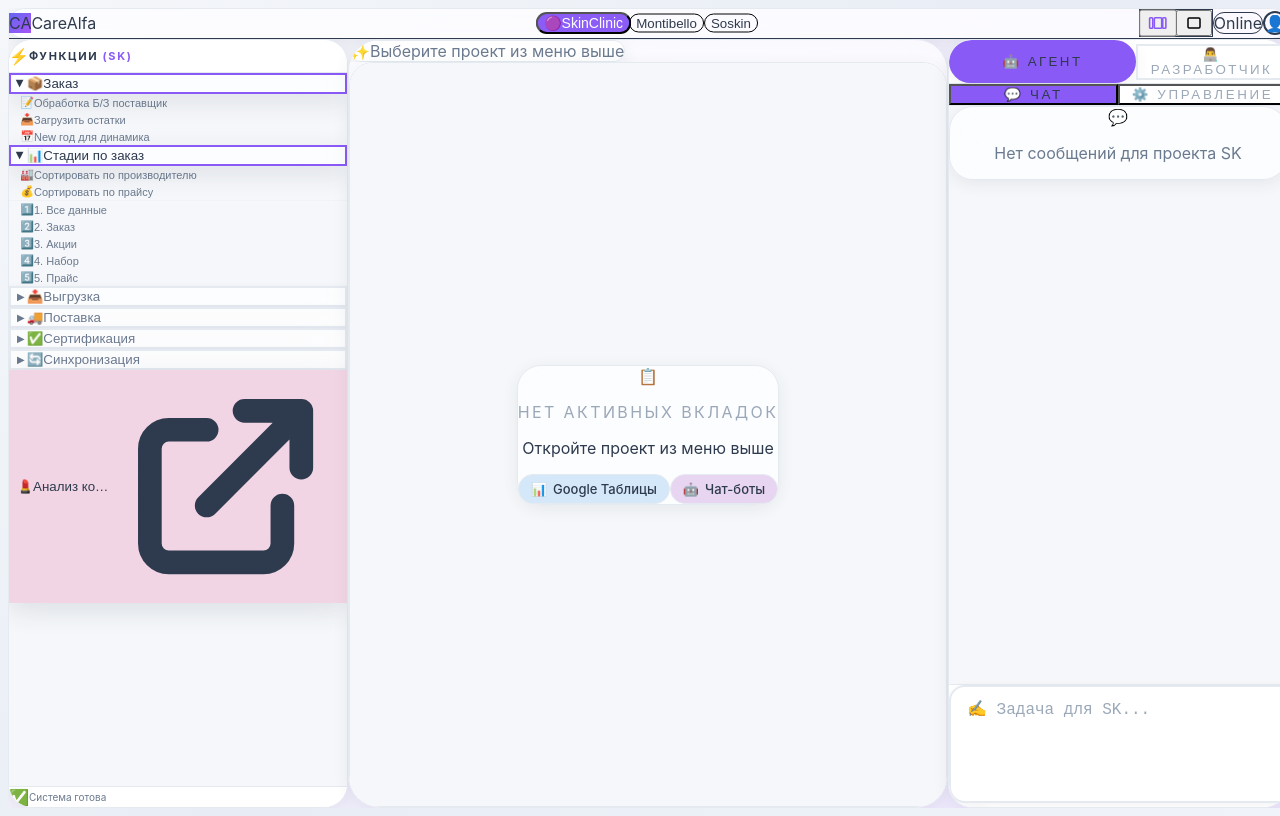
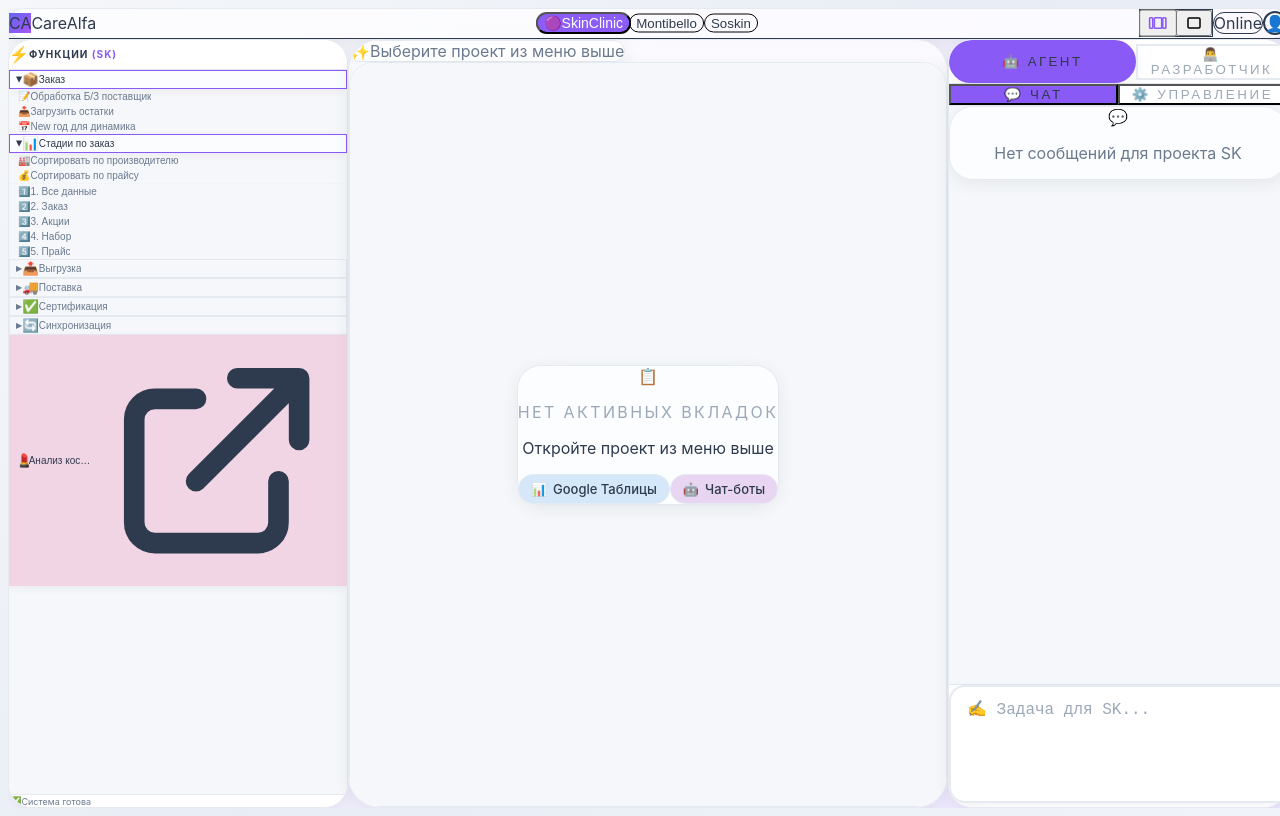
Before and after one commit to alfabeautymarketing-eng/BusinessOS, a Next.js app in the folder client/: page / in a window 1280 px wide. Built offline with nearby package versions, Linux system fonts and the light colour scheme.

Commit message:
auto: update 20251203-205709

```diff
--- a/client/src/components/ScriptRunnerMenu.tsx
+++ b/client/src/components/ScriptRunnerMenu.tsx
@@ -140,7 +140,7 @@ const MENU_DATA: MenuSection[] = [
 ];
 
 export default function ScriptRunnerMenu({ projectId = 'default' }: ScriptRunnerMenuProps) {
-    console.log('🎨 ScriptRunnerMenu v6.0 - ВСЕ СЕКЦИИ С ФОНОМ И БОЛЬШИЕ ОТСТУПЫ');
+    console.log('🎨 ScriptRunnerMenu v7.0 - КОМПАКТНЫЙ ДИЗАЙН');
     const [expandedSections, setExpandedSections] = useState<Set<string>>(new Set(['ORDER', 'ORDER_STAGES']));
     const [expandedSubmenus, setExpandedSubmenus] = useState<Set<string>>(new Set());
 
@@ -168,7 +168,7 @@ export default function ScriptRunnerMenu({ projectId = 'default' }: ScriptRunner
 
     const renderMenuItem = (item: MenuItem, index: number, depth: number = 0) => {
         if (item.separator) {
-            return <div key={`sep-${index}`} className="h-px my-1 mx-2" style={{ background: 'var(--border)', opacity: 0.3 }} />;
+            return <div key={`sep-${index}`} className="h-px my-0.5 mx-2" style={{ background: 'var(--border)', opacity: 0.2 }} />;
         }
 
         if (item.submenu && item.items) {
@@ -177,10 +177,10 @@ export default function ScriptRunnerMenu({ projectId = 'default' }: ScriptRunner
                 <div key={`sub-${index}`} className="mb-0.5">
                     <button
                         onClick={() => toggleSubmenu(item.submenu!)}
-                        className="w-full flex items-center gap-2 px-3 py-1.5 text-[10px] font-medium
+                        className="w-full flex items-center gap-1.5 px-2 py-1 text-[10px] font-medium
                                    transition-all duration-200 rounded-md border"
                         style={{
-                            marginLeft: `${depth * 8 + 4}px`,
+                            marginLeft: `${depth * 6 + 2}px`,
                             color: isExpanded ? 'var(--text-primary)' : 'var(--text-secondary)',
                             backgroundColor: isExpanded ? 'var(--surface-glass)' : 'transparent',
                             borderColor: isExpanded ? 'var(--border)' : 'transparent',
@@ -188,12 +188,11 @@ export default function ScriptRunnerMenu({ projectId = 'default' }: ScriptRunner
                             backdropFilter: isExpanded ? 'blur(10px)' : 'none'
                         }}
                     >
-                        <span className="text-[8px] transition-transform duration-200 flex-shrink-0" style={{
+                        <span className="text-[7px] transition-transform duration-200 flex-shrink-0" style={{
                             display: 'inline-block',
-                            transform: isExpanded ? 'rotate(90deg)' : 'rotate(0deg)',
-                            marginRight: '2px'
+                            transform: isExpanded ? 'rotate(90deg)' : 'rotate(0deg)'
                         }}>▶</span>
-                        <span className="text-xs" style={{ minWidth: '14px', textAlign: 'center' }}>{item.icon}</span>
+                        <span className="text-[10px]" style={{ minWidth: '12px', textAlign: 'center' }}>{item.icon}</span>
                         <span className="truncate flex-1 text-left text-[10px] font-semibold">{item.submenu}</span>
                     </button>
                     {isExpanded && (
@@ -208,10 +207,10 @@ export default function ScriptRunnerMenu({ projectId = 'default' }: ScriptRunner
         return (
             <button
                 key={`item-${index}`}
-                className="w-full flex items-center gap-2 px-3 py-1.5 text-left text-[11px] font-medium
+                className="w-full flex items-center gap-1.5 px-2 py-1 text-left text-[10px] font-medium
                           transition-all duration-150 rounded-md border"
                 style={{
-                    marginLeft: `${depth * 8 + 4}px`,
+                    marginLeft: `${depth * 6 + 2}px`,
                     color: 'var(--text-secondary)',
                     backgroundColor: 'transparent',
                     borderColor: 'transparent'
@@ -232,8 +231,8 @@ export default function ScriptRunnerMenu({ projectId = 'default' }: ScriptRunner
                 }}
                 onClick={() => console.log(`Running: ${item.fn}`)}
             >
-                <span className="text-xs" style={{ minWidth: '14px', textAlign: 'center' }}>{item.icon}</span>
-                <span className="truncate text-[11px] font-medium">{item.label}</span>
+                <span className="text-[10px]" style={{ minWidth: '12px', textAlign: 'center' }}>{item.icon}</span>
+                <span className="truncate text-[10px] font-medium">{item.label}</span>
             </button>
         );
     };
@@ -241,48 +240,47 @@ export default function ScriptRunnerMenu({ projectId = 'default' }: ScriptRunner
     return (
         <div className="flex flex-col h-full w-full select-none text-sm">
             {/* Header */}
-            <div className="flex items-center justify-between px-3 py-2.5 border-b" style={{ borderColor: 'var(--border)', backgroundColor: 'var(--surface)' }}>
-                <div className="flex items-center gap-2">
-                    <div className="h-1.5 w-1.5 rounded-full" style={{ backgroundColor: 'var(--primary)', boxShadow: '0 0 8px var(--primary)' }} />
-                    <span className="text-base">⚡</span>
-                    <h2 className="text-[11px] font-bold tracking-[0.15em] uppercase" style={{ color: 'var(--text-primary)' }}>
+            <div className="flex items-center justify-between px-2 py-1.5 border-b" style={{ borderColor: 'var(--border)', backgroundColor: 'var(--surface)' }}>
+                <div className="flex items-center gap-1.5">
+                    <div className="h-1 w-1 rounded-full" style={{ backgroundColor: 'var(--primary)', boxShadow: '0 0 6px var(--primary)' }} />
+                    <span className="text-xs">⚡</span>
+                    <h2 className="text-[10px] font-bold tracking-[0.1em] uppercase" style={{ color: 'var(--text-primary)' }}>
                         Функции <span style={{ color: 'var(--primary)' }}>({projectId === 'default' ? 'SK' : projectId.toUpperCase()})</span>
                     </h2>
                 </div>
             </div>
 
             {/* Script Tree */}
-            <div className="flex-1 overflow-y-auto custom-scrollbar py-1.5" style={{ backgroundColor: 'var(--background)' }}>
+            <div className="flex-1 overflow-y-auto custom-scrollbar py-1" style={{ backgroundColor: 'var(--background)' }}>
                 {MENU_DATA.map((section) => {
                     const isExpanded = expandedSections.has(section.id);
                     const isSpecial = section.special;
 
                     return (
-                        <div key={section.id} className="mb-2 mx-2">
+                        <div key={section.id} className="mb-1 mx-1.5">
                             <button
                                 onClick={() => isSpecial ? window.open('http://localhost:3001', '_blank') : toggleSection(section.id)}
-                                className={`w-full flex items-center gap-3 px-4 py-2.5 text-sm font-semibold
-                                           transition-all duration-200 rounded-xl border-2`}
+                                className={`w-full flex items-center gap-1.5 px-2 py-1.5 text-xs font-semibold
+                                           transition-all duration-200 rounded-lg border`}
                                 style={{
                                     color: isSpecial ? 'var(--text-primary)' : isExpanded ? 'var(--text-primary)' : 'var(--text-secondary)',
-                                    backgroundColor: isSpecial ? 'var(--accent)' : isExpanded ? 'var(--surface-glass)' : 'var(--surface-glass)',
+                                    backgroundColor: isSpecial ? 'var(--accent)' : isExpanded ? 'var(--surface-glass)' : 'transparent',
                                     borderColor: isSpecial ? 'var(--accent)' : isExpanded ? 'var(--primary)' : 'var(--border)',
-                                    boxShadow: isExpanded || isSpecial ? 'var(--shadow-lg)' : 'var(--shadow-sm)',
-                                    backdropFilter: 'blur(20px)'
+                                    boxShadow: isExpanded || isSpecial ? 'var(--shadow-sm)' : 'none',
+                                    backdropFilter: isExpanded ? 'blur(10px)' : 'none'
                                 }}
                             >
                                 {!isSpecial && (
-                                    <span className="text-[10px] transition-transform duration-200 flex-shrink-0" style={{
+                                    <span className="text-[8px] transition-transform duration-200 flex-shrink-0" style={{
                                         display: 'inline-block',
-                                        transform: isExpanded ? 'rotate(90deg)' : 'rotate(0deg)',
-                                        marginRight: '2px'
+                                        transform: isExpanded ? 'rotate(90deg)' : 'rotate(0deg)'
                                     }}>▶</span>
                                 )}
-                                <span className="text-sm" style={{ minWidth: '16px', textAlign: 'center' }}>{section.icon}</span>
-                                <span className="truncate text-xs font-semibold">{section.title}</span>
+                                <span className="text-xs" style={{ minWidth: '12px', textAlign: 'center' }}>{section.icon}</span>
+                                <span className="truncate text-[10px] font-semibold">{section.title}</span>
                                 {isSpecial && (
-                                    <svg className="w-2.5 h-2.5 ml-auto" fill="none" stroke="currentColor" viewBox="0 0 24 24">
-                                        <path strokeLinecap="round" strokeLinejoin="round" strokeWidth={2.5} d="M10 6H6a2 2 0 00-2 2v10a2 2 0 002 2h10a2 2 0 002-2v-4M14 4h6m0 0v6m0-6L10 14" />
+                                    <svg className="w-2 h-2 ml-auto" fill="none" stroke="currentColor" viewBox="0 0 24 24">
+                                        <path strokeLinecap="round" strokeLinejoin="round" strokeWidth={2} d="M10 6H6a2 2 0 00-2 2v10a2 2 0 002 2h10a2 2 0 002-2v-4M14 4h6m0 0v6m0-6L10 14" />
                                     </svg>
                                 )}
                             </button>
@@ -298,11 +296,11 @@ export default function ScriptRunnerMenu({ projectId = 'default' }: ScriptRunner
             </div>
 
             {/* Status / Footer */}
-            <div className="px-3 py-2.5 border-t" style={{ borderColor: 'var(--border)', backgroundColor: 'var(--surface)' }}>
-                <div className="flex items-center gap-2 px-2.5 py-1.5 rounded-lg" style={{ backgroundColor: 'var(--surface-glass)' }}>
-                    <div className="w-1.5 h-1.5 rounded-full animate-pulse" style={{ backgroundColor: 'var(--success)', boxShadow: '0 0 6px var(--success)' }}></div>
-                    <span className="text-xs">✅</span>
-                    <span className="text-[10px] font-semibold" style={{ color: 'var(--text-secondary)' }}>Система готова</span>
+            <div className="px-2 py-1.5 border-t" style={{ borderColor: 'var(--border)', backgroundColor: 'var(--surface)' }}>
+                <div className="flex items-center gap-1.5 px-2 py-1 rounded-lg" style={{ backgroundColor: 'var(--surface-glass)' }}>
+                    <div className="w-1 h-1 rounded-full animate-pulse" style={{ backgroundColor: 'var(--success)', boxShadow: '0 0 4px var(--success)' }}></div>
+                    <span className="text-[10px]">✅</span>
+                    <span className="text-[9px] font-semibold" style={{ color: 'var(--text-secondary)' }}>Система готова</span>
                 </div>
             </div>
         </div >
--- a/client/src/components/TopNav.tsx
+++ b/client/src/components/TopNav.tsx
@@ -48,6 +48,11 @@ export default function TopNav({ onOpenTab, layoutMode, onLayoutChange, activeWo
   const workspaceProjects = projects.filter((p) => p.type !== 'internal-app');
   const activeProject = projects.find(p => p.id === activeWorkspace) || projects[0];
 
+  const handleWorkspaceClick = (projectId: string) => {
+    onWorkspaceChange(projectId);
+    setOpenDropdown((prev) => (prev === projectId ? null : projectId));
+  };
+
   // Update CSS variables for dynamic theming
   useEffect(() => {
     if (activeProject && activeProject.theme) {
@@ -76,15 +81,13 @@ export default function TopNav({ onOpenTab, layoutMode, onLayoutChange, activeWo
   return (
     <div className="relative flex items-center justify-between w-full h-full px-8 border-b border-gray-200/50 shadow-sm backdrop-blur-md bg-white/30">
       {/* Left: Logo */}
-      <div className="flex items-center gap-4 z-10">
-        <div className="flex items-center gap-3">
-          <div className="w-12 h-12 rounded-2xl flex items-center justify-center font-black text-2xl text-white shadow-lg transition-transform hover:scale-105"
-            style={{ background: 'linear-gradient(135deg, #6366f1 0%, #a855f7 100%)' }}>
-            CA
-          </div>
-          <div className="text-3xl font-bold tracking-tight" style={{ color: 'var(--text-primary)' }}>
-            CareAlfa
-          </div>
+      <div className="flex items-center gap-4 z-10 min-w-[220px]">
+        <div className="w-12 h-12 rounded-2xl flex items-center justify-center font-black text-2xl text-white shadow-lg transition-transform hover:scale-105"
+          style={{ background: 'linear-gradient(135deg, #6366f1 0%, #a855f7 100%)' }}>
+          CA
+        </div>
+        <div className="text-3xl font-bold tracking-tight truncate" style={{ color: 'var(--text-primary)' }}>
+          CareAlfa
         </div>
       </div>
 
@@ -97,7 +100,7 @@ export default function TopNav({ onOpenTab, layoutMode, onLayoutChange, activeWo
           return (
             <div key={project.id} className="relative" ref={(el) => { if (el) dropdownRefs.current.set(project.id, el); }}>
               <button
-                onClick={() => onWorkspaceChange(project.id)}
+                onClick={() => handleWorkspaceClick(project.id)}
                 className={`flex items-center w-60 px-4 py-3 rounded-full transition-all duration-300
                   ${isActive ? 'shadow-lg scale-105' : 'hover:bg-gray-100/50 border border-gray-200/30'}`}
                 style={{
```
